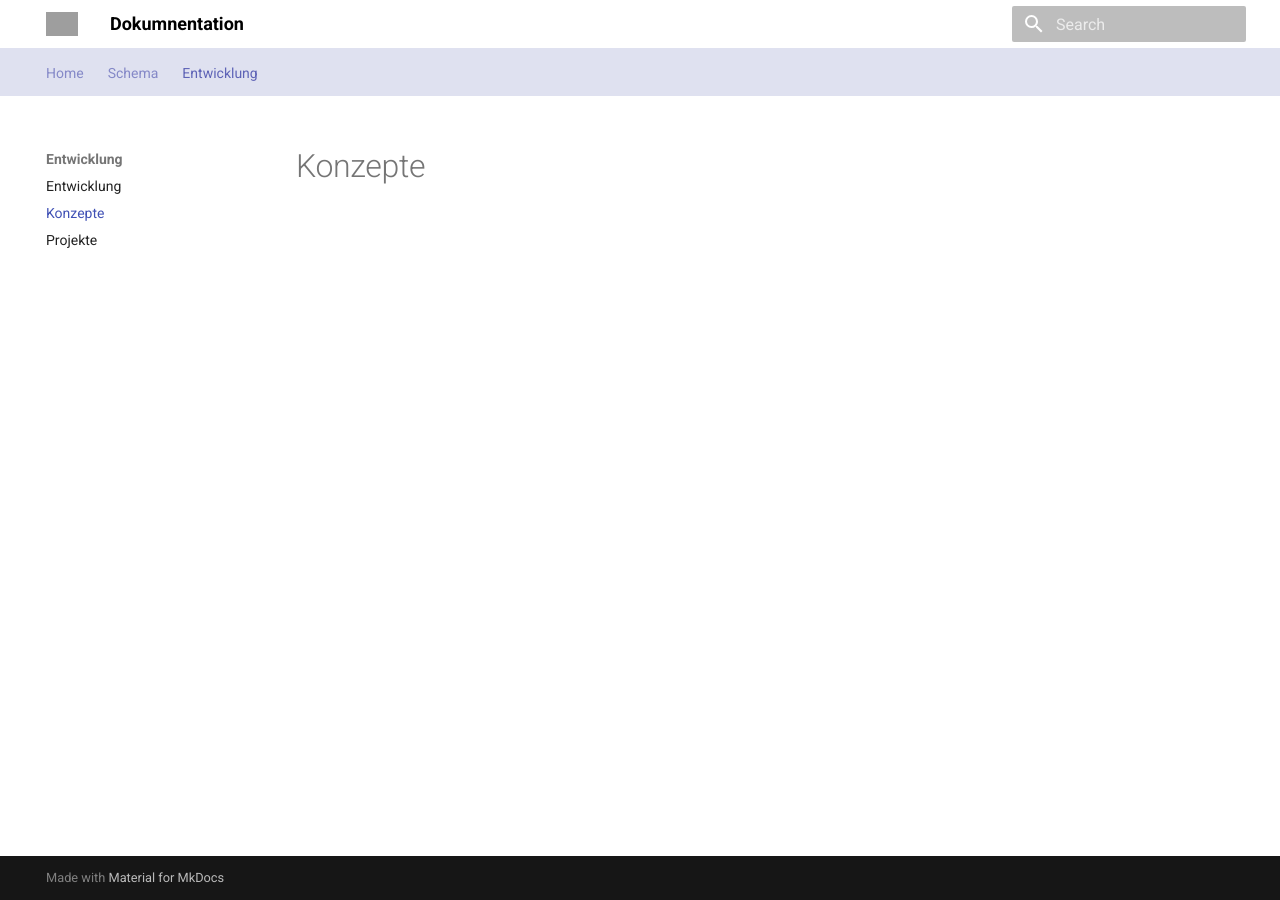
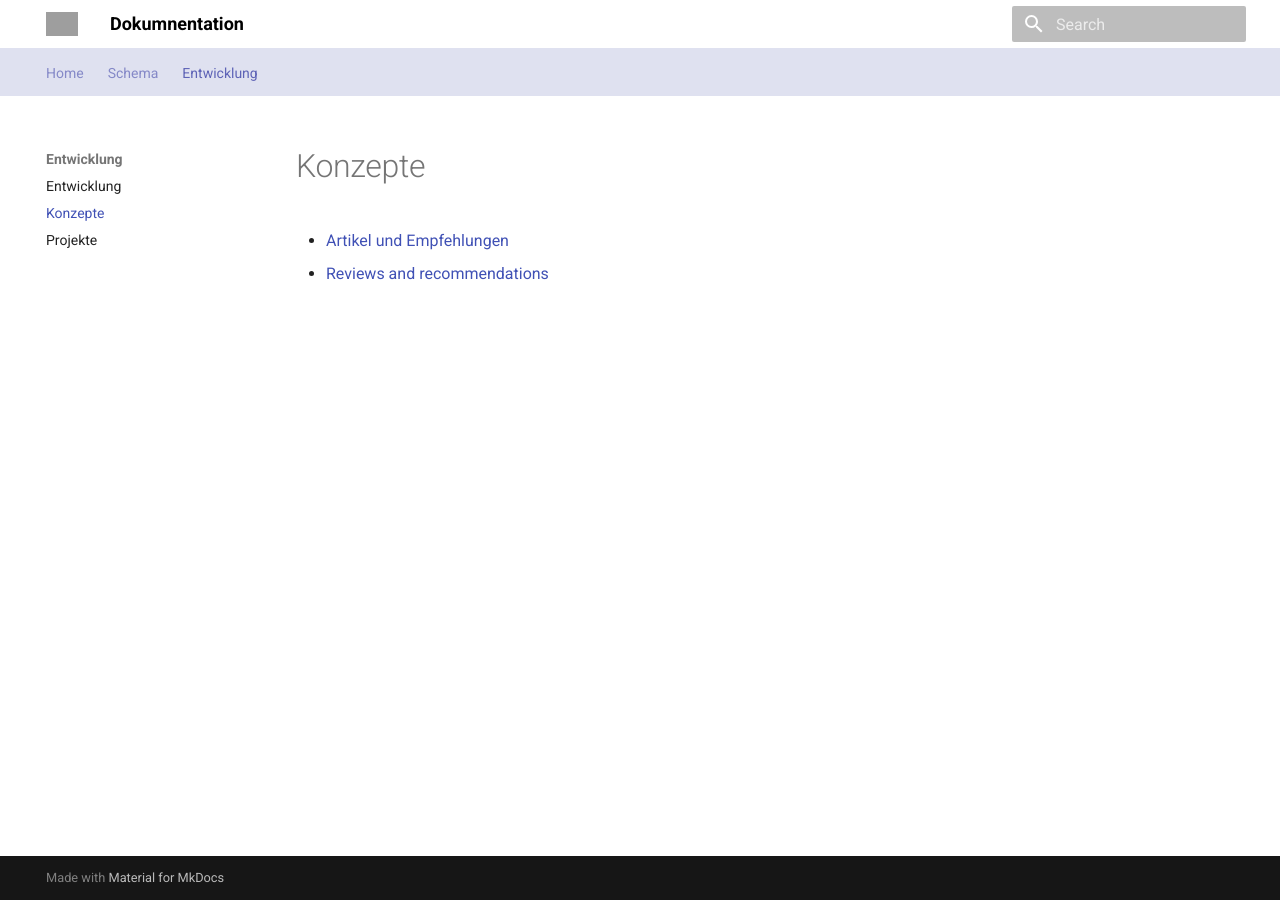
Before and after one commit to tsolenthaler/docs.contentdesk.io, an MkDocs documentation site: the page built from docs/dev/concepts.md, in a window 1280 px wide. Built offline with MkDocs 1.6.1 and Material for MkDocs 9.7.7, drawn with Linux system fonts in a browser that asks for light colours; grey boxes are pictures that could not be loaded.

```diff
--- a/docs/dev/concepts.md
+++ b/docs/dev/concepts.md
@@ -1,4 +1,7 @@
 # Konzepte
+
+* [Artikel und Empfehlungen]
+* [Reviews and recommendations]
 
 [Artikel und Empfehlungen]: ../concepts/article-recommendation.md
 [Reviews and recommendations]: ../concepts/reviews-and-recommendations.md
```
Also changed, not shown: docs/dev/projects.md (+2 -0 lines).
